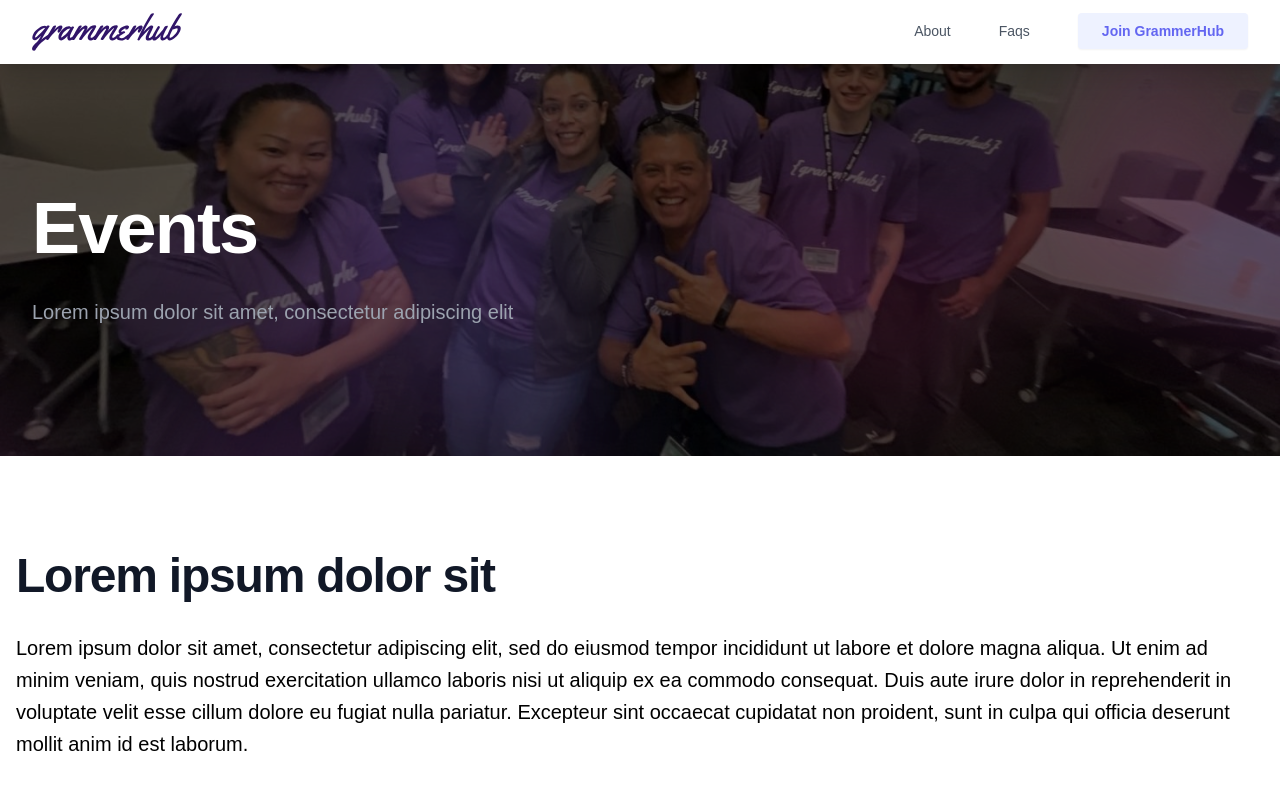
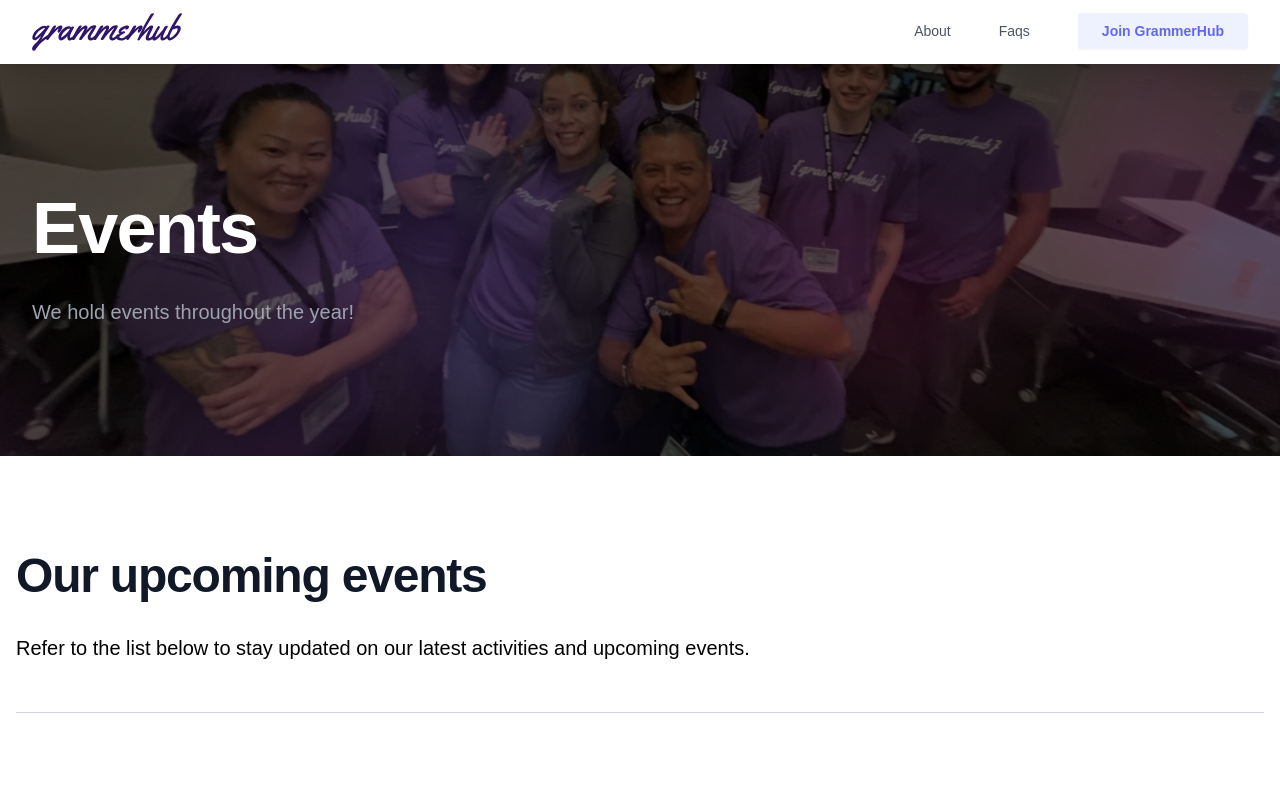
Before and after one commit to grammerhub-team/grammerhub-team.github.io, a Next.js app: page /event in a window 1280 px wide. Shown: the top 790 px of the page. Built offline with nearby package versions, Linux system fonts and the light colour scheme.

Commit message:
removed lorem ipsum text.

```diff
--- a/src/app/event/page.tsx
+++ b/src/app/event/page.tsx
@@ -15,14 +15,8 @@ const events = [
 ]
 
 const pageDetail = {
-	title: "Lorem ipsum dolor sit",
-	text: `
-		Lorem ipsum dolor sit amet, consectetur adipiscing elit,
-		sed do eiusmod tempor incididunt ut labore et dolore magna aliqua.
-		Ut enim ad minim veniam, quis nostrud exercitation ullamco laboris nisi ut aliquip ex ea commodo consequat.
-		Duis aute irure dolor in reprehenderit in voluptate velit esse cillum dolore eu fugiat nulla pariatur.
-		Excepteur sint occaecat cupidatat non proident, sunt in culpa qui officia deserunt mollit anim id est laborum.
-	`,
+	title: "Our upcoming events",
+	text: `Refer to the list below to stay updated on our latest activities and upcoming events.`,
 }
 
 export default function Event() {
@@ -30,7 +24,7 @@ export default function Event() {
 		<>
 			<Hero
 				heading="Events"
-				subheading="Lorem ipsum dolor sit amet, consectetur adipiscing elit"
+				subheading="We hold events throughout the year!"
 				bkUrl="/images/grammerhub-hackathon-2022.jpg"
 			/>
 
```
